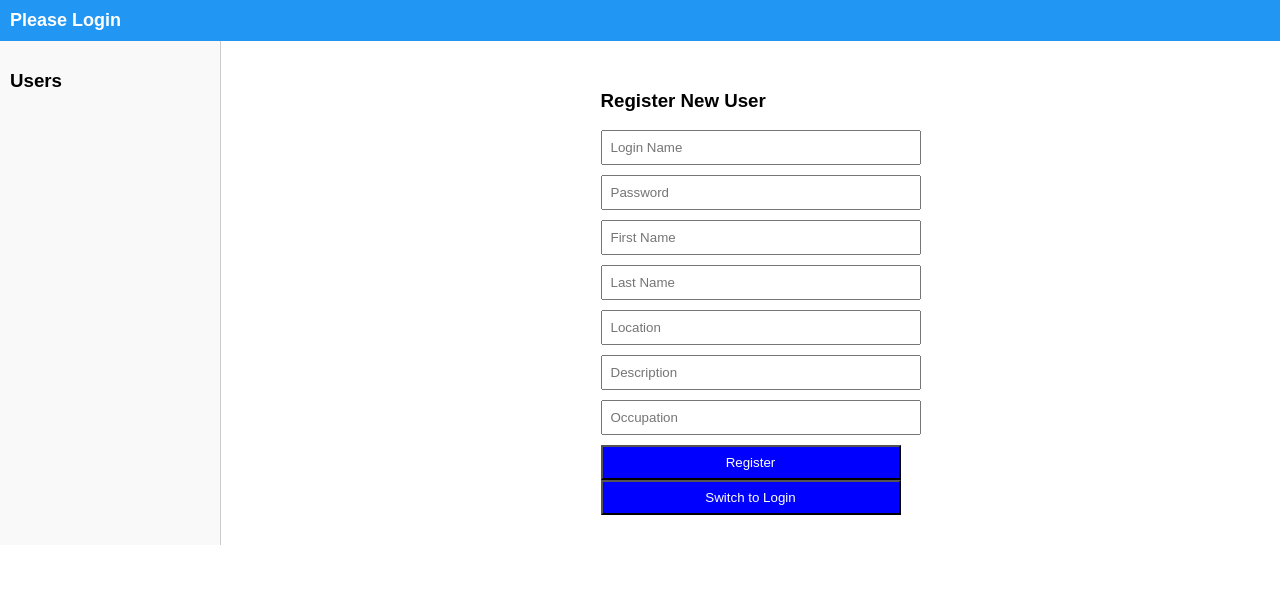
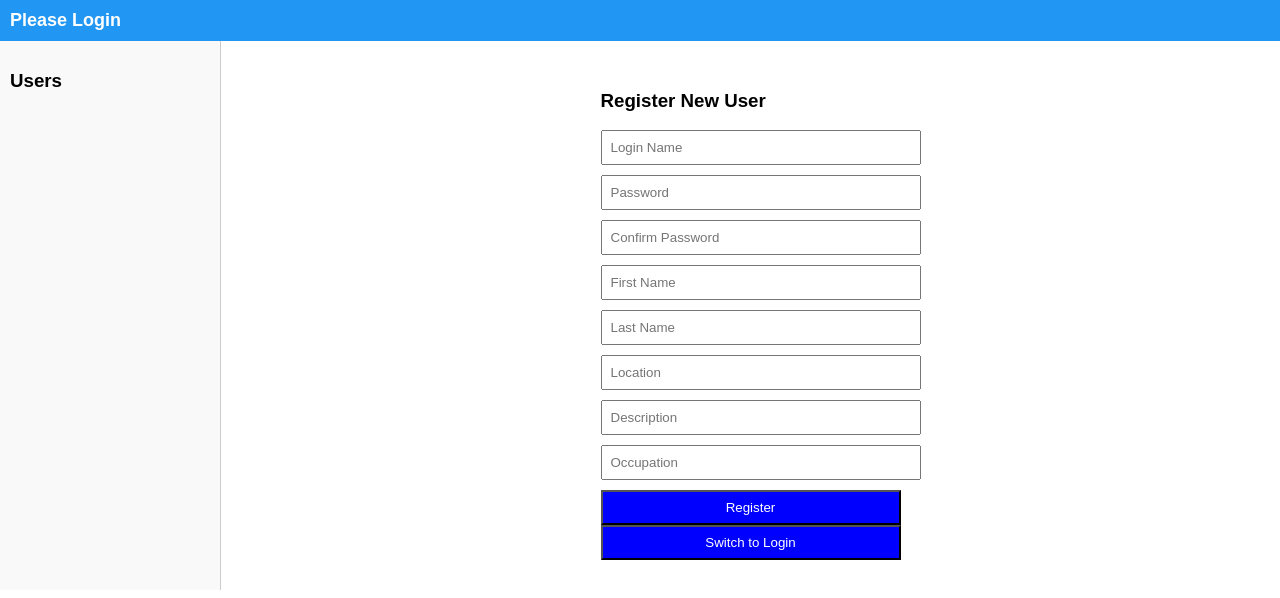
Before and after one commit to Patihehe/baithuchanh2, a React (Create React App) app: page /login in a window 1280 px wide. Both pictures are taken after a click on the button "Switch to Register". Shown: the top 598 px of the page. Built offline with nearby package versions, Linux system fonts and the light colour scheme.

Commit message:
password

```diff
--- a/src/components/LoginRegister/index.jsx
+++ b/src/components/LoginRegister/index.jsx
@@ -14,6 +14,7 @@
   const [location, setLocation] = useState("");
   const [description, setDescription] = useState("");
   const [occupation, setOccupation] = useState("");
+  const [confirmPassword, setConfirmPassword] = useState("");
   const [error, setError] = useState(null);
   const { login } = useContext(AuthContext);
   const navigate = useNavigate();
@@ -21,7 +22,10 @@
   const handleSubmit = async (e) => {
     e.preventDefault();
     setError(null);
-
+    if (!isLogin && password !== confirmPassword) {
+      setError("Passwords do not match");
+      return;
+    }
     try {
       if (isLogin) {
         // Login với password
@@ -67,8 +71,16 @@
           onChange={(e) => setPassword(e.target.value)}
           required
         />
+
         {!isLogin && (
           <>
+            <input
+              type="password"
+              placeholder="Confirm Password"
+              value={confirmPassword}
+              onChange={(e) => setConfirmPassword(e.target.value)}
+              required
+            />
             <input
               type="text"
               placeholder="First Name"
```
